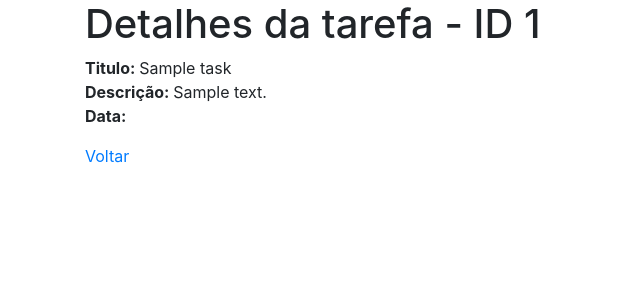
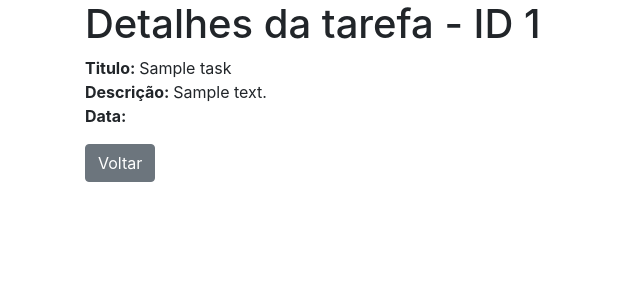
Before and after one commit to MrRobotProgrammer/fundamentos_symfony, a Symfony app: template templates/task/show.html.twig in a window 1280 px wide. Shown: the part 56-356 px from the top of the page, without its empty margins (0-640 px from the left). Run offline with Twig, Linux system fonts and the light colour scheme; the template is opened without the code that fills it: most values are stand-ins (such as "Sample title", 1, 10 or a date in 2020); some libraries are stand-ins or nearby versions.

Commit message:
Include class btn-secondary for voltar

```diff
--- a/templates/task/show.html.twig
+++ b/templates/task/show.html.twig
@@ -16,6 +16,6 @@
             <strong>Descrição: </strong> {{ task.description }}<br>
             <strong>Data: </strong>
         </p>
-        <a href="{{ url('task_index') }}">Voltar</a>
+        <a class="btn btn-secondary" href="{{ url('task_index') }}">Voltar</a>
     </div>
 {% endblock %}
```
